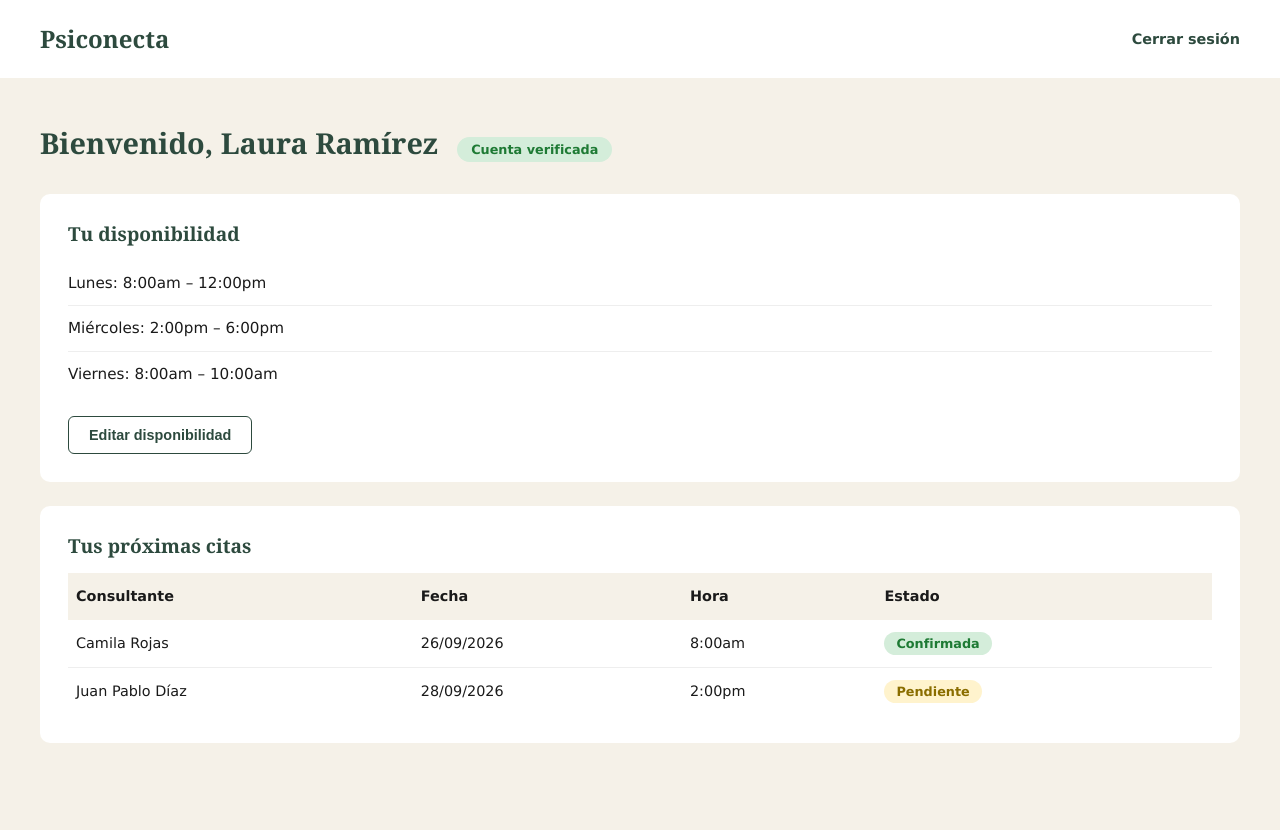
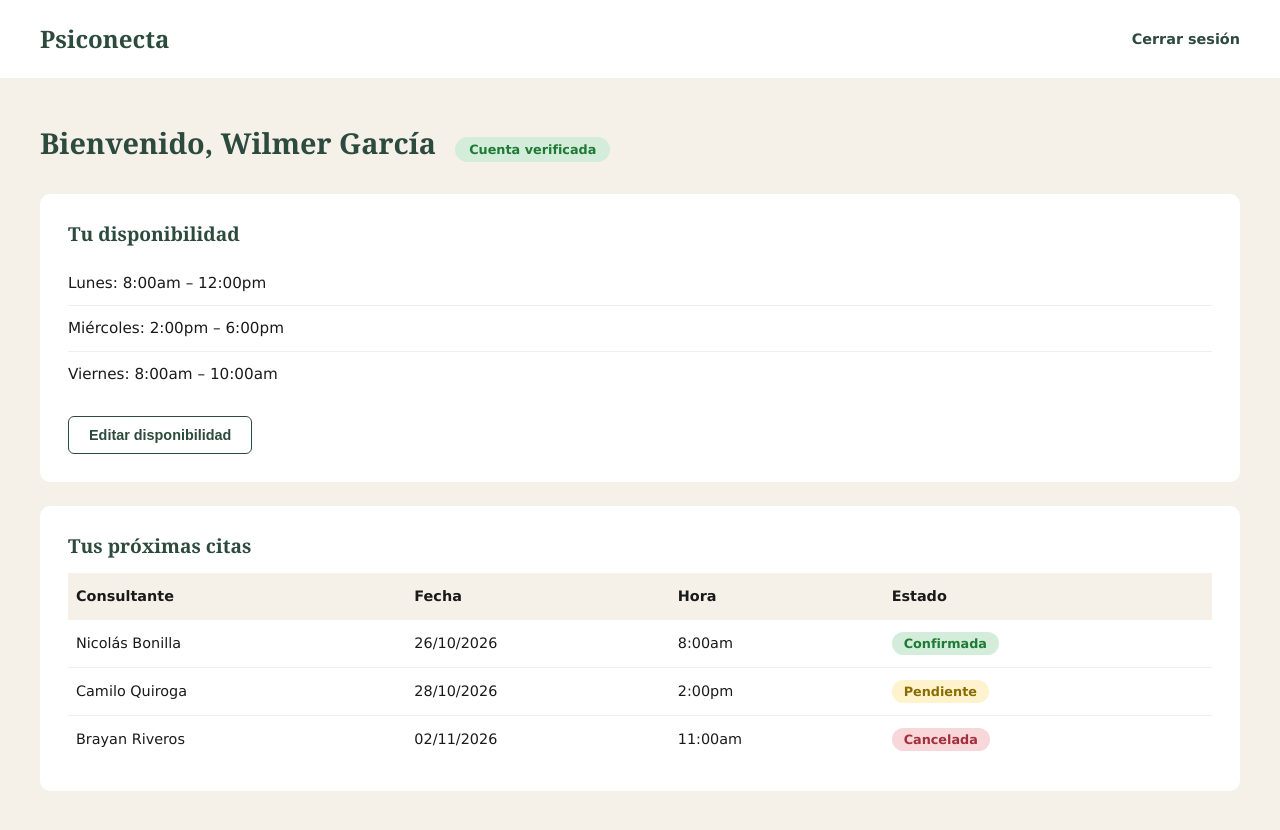
Before and after one commit to willop-z/psiconecta, a plain HTML site: page frontend/pag-profesional.html in a window 1280 px wide. Before the commit the page ends 800 px from the top, so only its background shows below. Drawn offline with Linux system fonts and the light colour scheme.

Commit message:
se agrega nuevo estado de cita cancelada en la tabla de citas del profesional y su respectivo css

```diff
--- a/frontend/css/pag-profesional.css
+++ b/frontend/css/pag-profesional.css
@@ -1,4 +1,3 @@
-/* ===== Variables de color ===== */
 :root {
     --color-verde: #2D4A3E;
     --color-beige: #F5F1E8;
@@ -7,7 +6,6 @@
     --color-blanco: #FFFFFF;
 }
 
-/* ===== Reset básico ===== */
 * {
     margin: 0;
     padding: 0;
@@ -33,7 +31,7 @@ h1, h2 {
     color: var(--color-verde);
 }
 
-/* ===== Header ===== */
+/*---------------------------------------------------------------------- header*/
 .header-simple {
     display: flex;
     justify-content: space-between;
@@ -53,7 +51,6 @@ h1, h2 {
     font-weight: 600;
 }
 
-/* ===== Panel del psicólogo ===== */
 .psicologo {
     padding: 48px 40px;
 }
@@ -87,7 +84,7 @@ h1, h2 {
     color: #A32E3C;
 }
 
-/* ===== Disponibilidad ===== */
+/*---------------------------------------------------------------------- disponibilidad*/
 .psicologo-disponibilidad {
     background-color: var(--color-blanco);
     padding: 28px;
@@ -133,7 +130,7 @@ h1, h2 {
     color: var(--color-blanco);
 }
 
-/* ===== Citas ===== */
+/*---------------------------------------------------------------------- tabla citas*/
 .psicologo-citas {
     background-color: var(--color-blanco);
     padding: 28px;
@@ -187,3 +184,8 @@ h1, h2 {
     background-color: #FFF3CD;
     color: #8A6D00;
 }
+
+.cita-estado.cancelada {
+    background-color: #F8D7DA;
+    color: #A32E3C;
+}
--- a/frontend/pag-profesional.html
+++ b/frontend/pag-profesional.html
@@ -16,7 +16,7 @@
 </header>
 
 <section class="psicologo">
-    <h1>Bienvenido, Laura Ramírez</h1>
+    <h1>Bienvenido, Wilmer García</h1>
     <span class="psicologo-estado aprobado">Cuenta verificada</span>
 
     <div class="psicologo-disponibilidad">
@@ -42,16 +42,22 @@
             </thead>
             <tbody>
                 <tr>
-                    <td>Camila Rojas</td>
-                    <td>26/09/2026</td>
+                    <td>Nicolás Bonilla</td>
+                    <td>26/10/2026</td>
                     <td>8:00am</td>
                     <td><span class="cita-estado confirmada">Confirmada</span></td>
                 </tr>
                 <tr>
-                    <td>Juan Pablo Díaz</td>
-                    <td>28/09/2026</td>
+                    <td>Camilo Quiroga</td>
+                    <td>28/10/2026</td>
                     <td>2:00pm</td>
                     <td><span class="cita-estado pendiente">Pendiente</span></td>
+                </tr>
+                <tr>
+                    <td>Brayan Riveros</td>
+                    <td>02/11/2026</td>
+                    <td>11:00am</td>
+                    <td><span class="cita-estado cancelada">Cancelada</span></td>
                 </tr>
             </tbody>
         </table>
```
Also changed, not shown: frontend/index.html (+0 -1 lines), frontend/pag-consultante.html (+2 -2 lines), frontend/profesional.html (+1 -1 lines).
